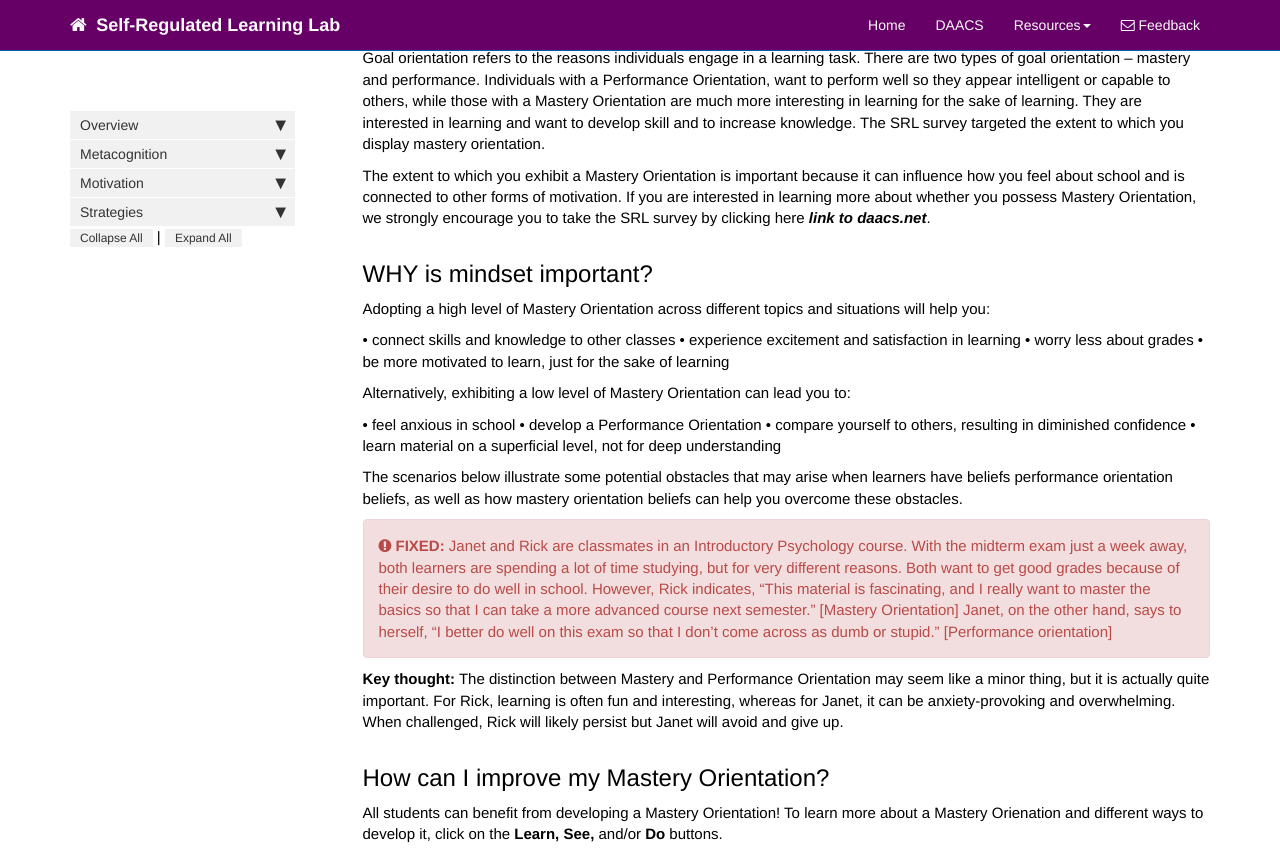
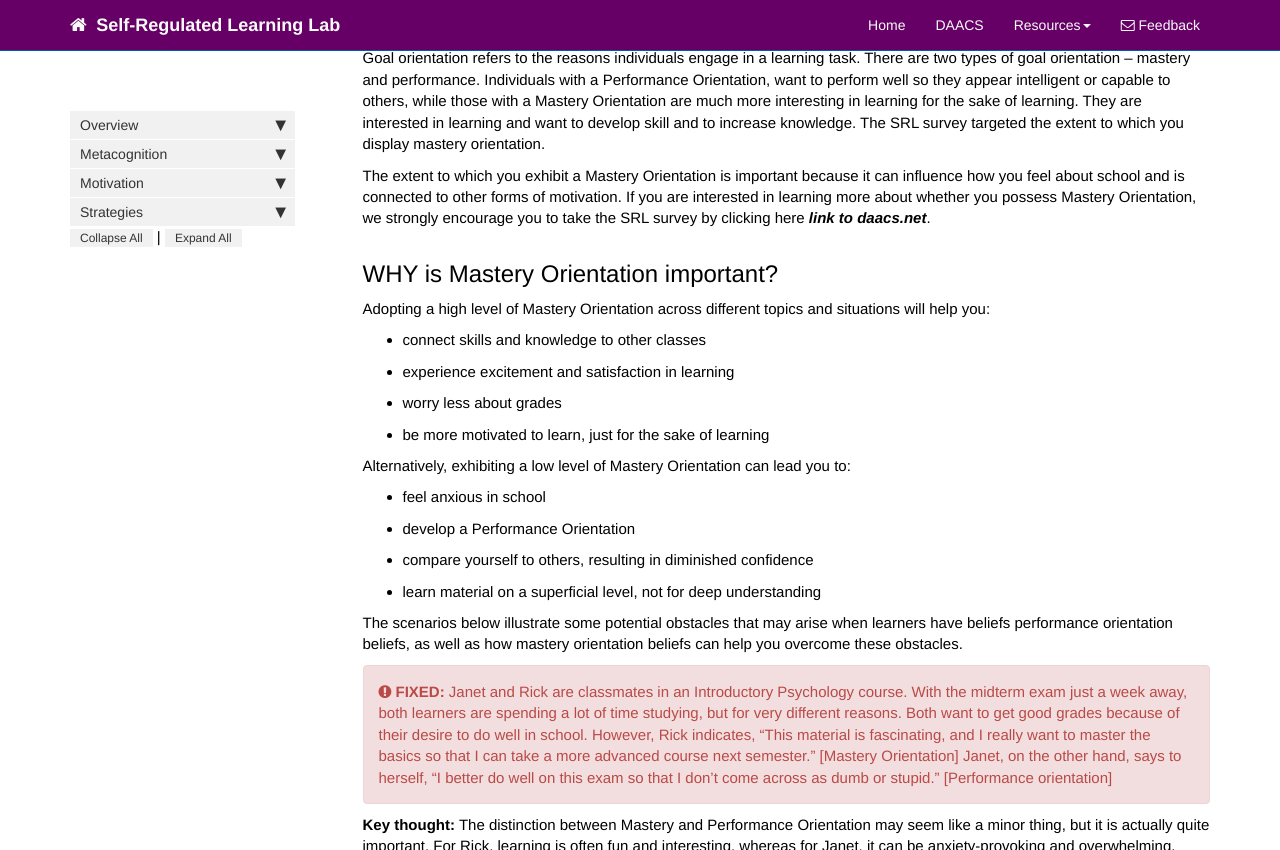
Before and after one commit to dfranklin02/SRL, a Jekyll site: the page built from docs/pages/motivation/mastery_orientation.md, in a window 1280 px wide and 900 px high, scrolled down 625 px, cut to the strip 0-850 px from the top of the window. Built offline with Jekyll 4.4.1, drawn with Linux system fonts in a browser that asks for light colours; nearby versions of some CDN libraries; comment, search, counter and statistics services are not loaded.

Commit message:
Update mastery_orientation.md

```diff
--- a/docs/pages/motivation/mastery_orientation.md
+++ b/docs/pages/motivation/mastery_orientation.md
@@ -20,20 +20,20 @@ Goal orientation refers to the reasons individuals engage in a learning task. Th
 
 The extent to which you exhibit a Mastery Orientation is important because it can influence how you feel about school and is connected to other forms of motivation. If you are interested in learning more about whether you possess Mastery Orientation, we strongly encourage you to take the SRL survey by clicking here ***link to daacs.net***.
 
-## WHY is mindset important?
+## WHY is Mastery Orientation important?
 Adopting a high level of Mastery Orientation across different topics and situations will help you:
 
-•	connect skills and knowledge to other classes
-•	experience excitement and satisfaction in learning
-•	worry less about grades
-•	be more motivated to learn, just for the sake of learning
+- connect skills and knowledge to other classes
+- experience excitement and satisfaction in learning
+- worry less about grades
+- be more motivated to learn, just for the sake of learning
 
 Alternatively, exhibiting a low level of Mastery Orientation can lead you to:
 
-•	feel anxious in school
-•	develop a Performance Orientation
-•	compare yourself to others, resulting in diminished confidence
-•	learn material on a superficial level, not for deep understanding
+- feel anxious in school
+- develop a Performance Orientation
+- compare yourself to others, resulting in diminished confidence
+- learn material on a superficial level, not for deep understanding
 
 The scenarios below illustrate some potential obstacles that may arise when learners have beliefs performance orientation beliefs, as well as how mastery orientation beliefs can help you overcome these obstacles.
 
```
